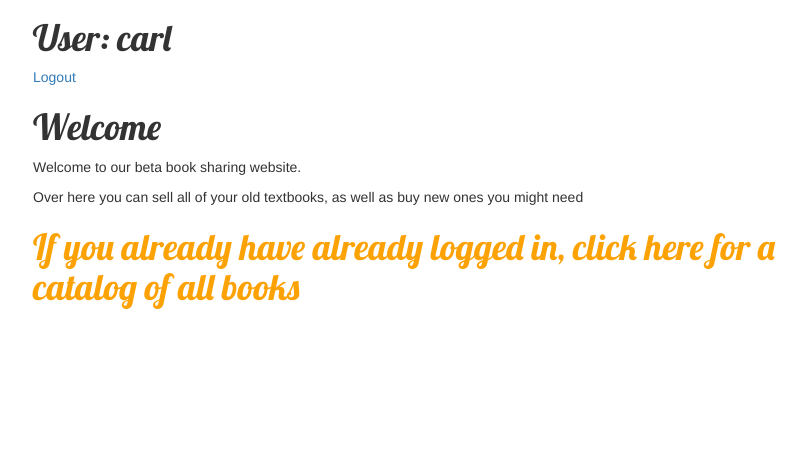
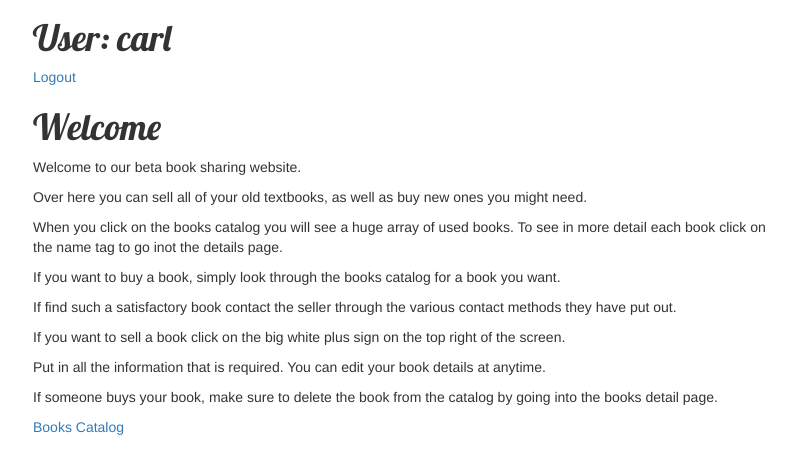
Before and after one commit to carlluo1/mission-books, a Django app: page / in a window 1280 px wide. Shown: the part 146-620 px from the top of the page, without its empty margins (37-843 px from the left). Run offline with Django 3.2, Linux system fonts and the light colour scheme; a user stored in the database is signed in; some libraries are stand-ins or nearby versions.

Commit message:
committing

```diff
--- a/blog/templates/blog/post_detail.html
+++ b/blog/templates/blog/post_detail.html
@@ -14,10 +14,6 @@
 
         <h1>{{ post.title }}</h1>
         <p>Seller username: {{ post.author|linebreaksbr }}</p>
-        <p>User is: {{ user.get_username|linebreaksbr }}</p>
-        {% if user.get_username == post.author %}
-            <p>These are similar</p>
-        {% endif %}
         <p>Email address: {{ post.email|linebreaksbr }}</p>
         <p>Academic Subject: {{ post.academic_subject|linebreaksbr }}</p>
         <p>Published Year: {{ post.year|linebreaksbr }}</p>
--- a/blog/templates/blog/title_page.html
+++ b/blog/templates/blog/title_page.html
@@ -4,7 +4,13 @@
     <div class="title">
    		<h1>Welcome</h1>
     	<p>Welcome to our beta book sharing website.</p>
-    	<p>Over here you can sell all of your old textbooks, as well as buy new ones you might need</p>
-    	<h1><a href="{% url 'post_list' %}">If you already have already logged in, click here for a catalog of all books</a></h1>
+    	<p>Over here you can sell all of your old textbooks, as well as buy new ones you might need.</p>
+    	<p>When you click on the books catalog you will see a huge array of used books. To see in more detail each book click on the name tag to go inot the details page.</p>
+    	<p>If you want to buy a book, simply look through the books catalog for a book you want.</p>
+    	<p>If find such a satisfactory book contact the seller through the various contact methods they have put out.</p>
+    	<p>If you want to sell a book click on the big white plus sign on the top right of the screen.</p>
+    	<p>Put in all the information that is required. You can edit your book details at anytime. </p>
+    	<p>If someone buys your book, make sure to delete the book from the catalog by going into the books detail page.</p>
+    	<p><a href="{% url 'post_list' %}">Books Catalog</a></p>
     </div>
 {% endblock %}
```
